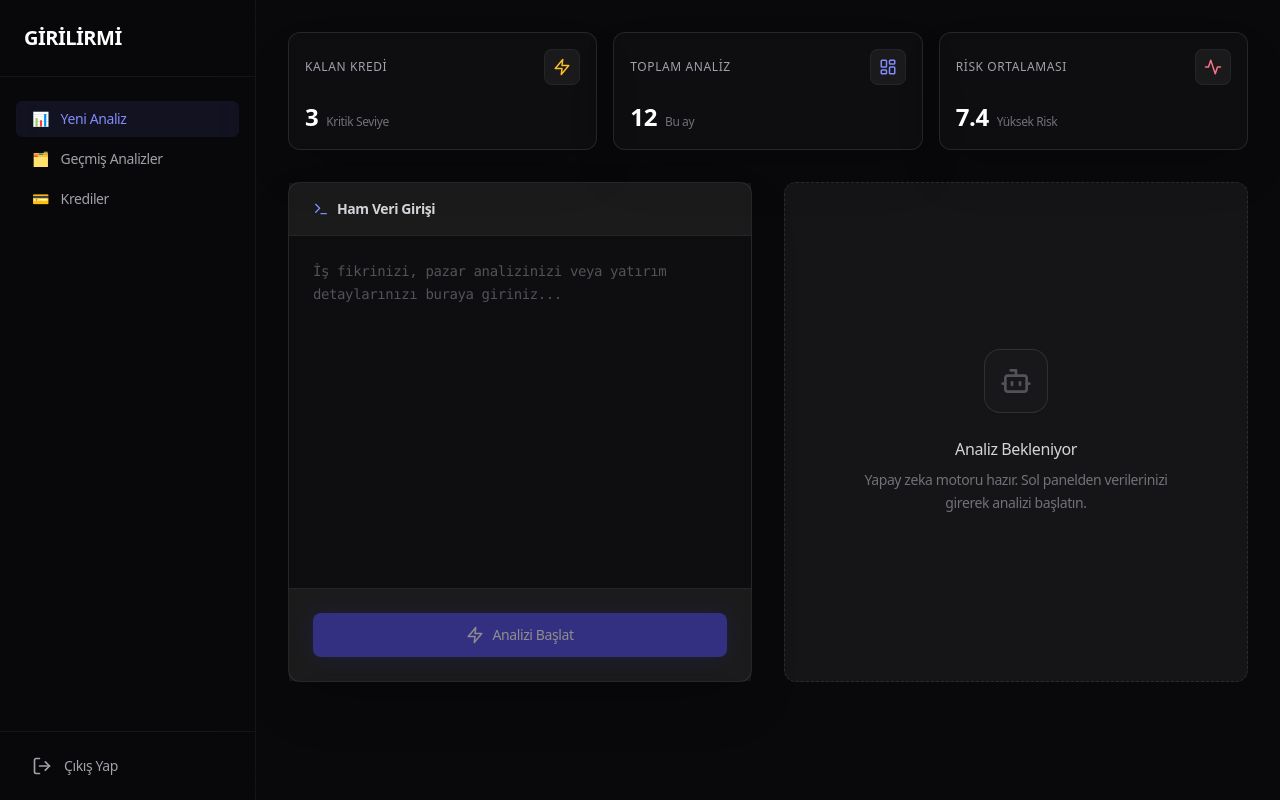
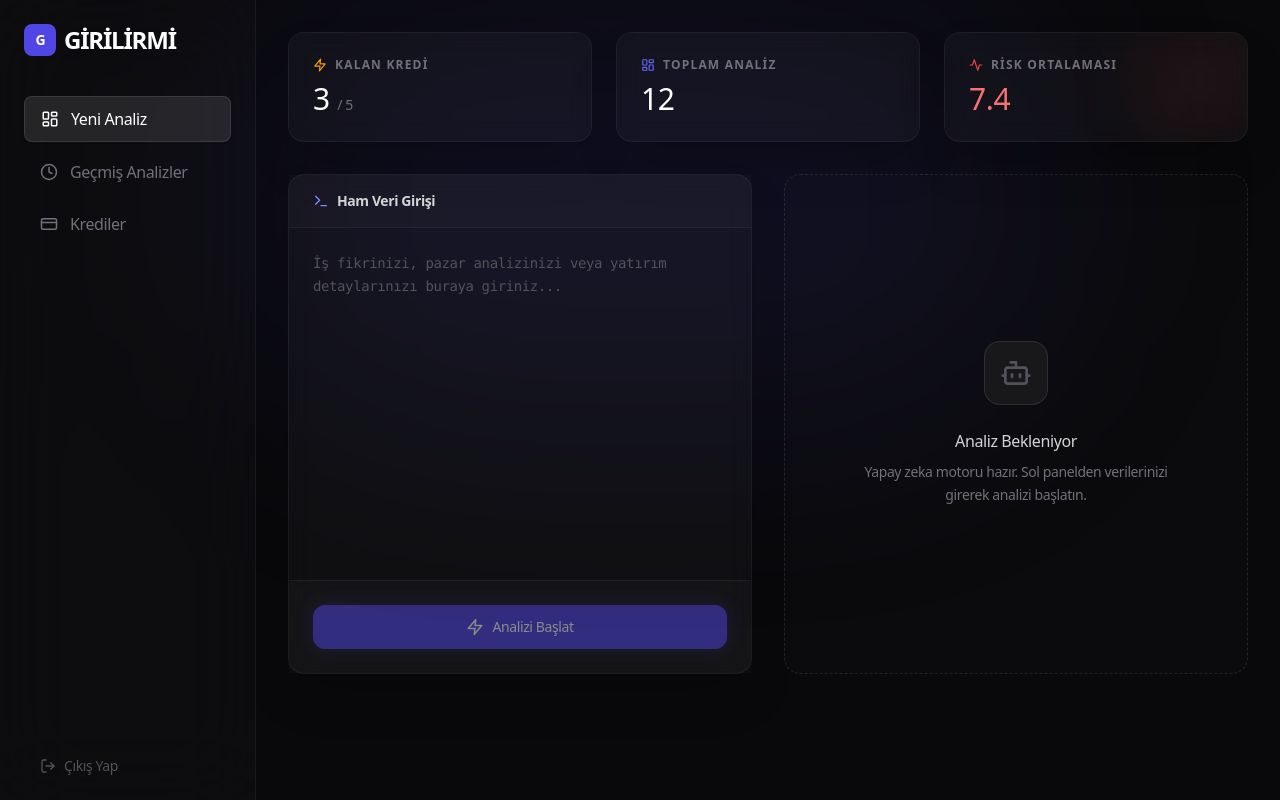
Before and after one commit to girilirmiapp/girilirmi, a Next.js app: page /dashboard in a window 1280 px wide. Built offline with nearby package versions, Linux system fonts and the light colour scheme.

Commit message:
UI Final: Kesin cam efekti ve premium dark mode eklendi

```diff
--- a/app/dashboard/page.tsx
+++ b/app/dashboard/page.tsx
@@ -1,13 +1,13 @@
 'use client';
 
-import { useState, useEffect } from 'react';
+import React, { useState, useEffect } from 'react';
 import {
   Zap, Activity, ShieldCheck, FileText, Bot, Loader2, LayoutDashboard, Radar, Terminal, ArrowRight, BarChart2,
   Clock, Settings, CreditCard, LogOut, ChevronRight
 } from 'lucide-react';
 import { toast } from 'sonner';
 
-export default function Page() {
+export default function Dashboard() {
   const [mounted, setMounted] = useState(false);
 
   useEffect(() => {
@@ -17,87 +17,63 @@ export default function Page() {
   if (!mounted) return null;
 
   return (
-    <div className="flex h-screen bg-[#09090b] text-zinc-300 font-sans selection:bg-indigo-500/30 overflow-hidden antialiased tracking-tight">
-      {/* Sidebar */}
-      <Sidebar />
+    <div className="flex h-screen bg-[#09090b] text-zinc-300 font-sans selection:bg-indigo-500/30 overflow-hidden antialiased tracking-tight relative">
 
-      {/* Main Content */}
-      <main className="flex-1 flex flex-col overflow-hidden relative bg-[#09090b]">
-        <div className="absolute inset-0 bg-[#09090b] bg-[radial-gradient(ellipse_at_top,_var(--tw-gradient-stops))] from-zinc-900/20 via-[#09090b] to-[#09090b] -z-10"></div>
+      {/* Subtle Background Glow */}
+      <div className="absolute top-0 left-1/2 -translate-x-1/2 w-[800px] h-[400px] bg-indigo-600/10 blur-[120px] rounded-full pointer-events-none"></div>
 
-        <div className="flex-1 overflow-y-auto p-8 space-y-8 custom-scrollbar">
-          <StatsGrid />
-          <DataAnalyzer />
+      {/* LEFT SIDEBAR - GLASSMORPHISM */}
+      <aside className="w-64 flex-shrink-0 border-r border-white/5 bg-white/[0.02] backdrop-blur-2xl flex flex-col p-6 z-10 hidden lg:flex">
+        <div className="text-2xl font-black tracking-tighter mb-10 text-white flex items-center gap-2">
+          <div className="w-8 h-8 rounded-lg bg-indigo-600 flex items-center justify-center text-sm">G</div>
+          GİRİLİRMİ
         </div>
-      </main>
+        <nav className="flex flex-col gap-2">
+          <div className="bg-white/10 text-white font-medium px-4 py-2.5 rounded-lg border border-white/10 shadow-sm transition-all cursor-pointer flex items-center gap-3">
+            <LayoutDashboard size={18} /> Yeni Analiz
           </div>
-  );
-}
+          <div className="text-zinc-500 hover:text-zinc-300 hover:bg-white/5 px-4 py-2.5 rounded-lg transition-all cursor-pointer flex items-center gap-3">
+            <Clock size={18} /> Geçmiş Analizler
+          </div>
+          <div className="text-zinc-500 hover:text-zinc-300 hover:bg-white/5 px-4 py-2.5 rounded-lg transition-all cursor-pointer flex items-center gap-3">
+            <CreditCard size={18} /> Krediler
+          </div>
+        </nav>
+        <div className="mt-auto text-zinc-600 hover:text-red-400 text-sm font-medium transition-all cursor-pointer px-4 flex items-center gap-2">
+          <LogOut size={16} /> Çıkış Yap
+        </div>
+      </aside>
 
-function Sidebar() {
-  const menuItems = [
-    { icon: '📊', label: 'Yeni Analiz', active: true },
-    { icon: '🗂️', label: 'Geçmiş Analizler' },
-    { icon: '💳', label: 'Krediler' },
-  ];
+      {/* RIGHT MAIN CONTENT */}
+      <main className="flex-1 flex flex-col p-8 overflow-y-auto z-10 custom-scrollbar">
 
-  return (
-    <aside className="w-64 border-r border-white/5 bg-zinc-950/50 backdrop-blur-xl flex flex-col hidden lg:flex flex-shrink-0">
-      <div className="p-6 border-b border-white/5">
-        <div className="flex items-center gap-3">
-          <span className="font-bold text-xl text-white tracking-tight">GİRİLİRMİ</span>
+        {/* STATS ROW */}
+        <div className="grid grid-cols-1 md:grid-cols-3 gap-6 mb-8">
+           <div className="bg-white/[0.03] border border-white/5 rounded-2xl p-6 backdrop-blur-md shadow-2xl">
+              <div className="text-zinc-500 text-xs font-semibold uppercase tracking-widest mb-2 flex items-center gap-2">
+                <Zap size={14} className="text-amber-500" /> Kalan Kredi
+              </div>
+              <div className="text-3xl font-light text-white">3 <span className="text-sm text-zinc-500">/ 5</span></div>
+           </div>
+           <div className="bg-white/[0.03] border border-white/5 rounded-2xl p-6 backdrop-blur-md shadow-2xl">
+              <div className="text-zinc-500 text-xs font-semibold uppercase tracking-widest mb-2 flex items-center gap-2">
+                <LayoutDashboard size={14} className="text-indigo-500" /> Toplam Analiz
+              </div>
+              <div className="text-3xl font-light text-white">12</div>
+           </div>
+           <div className="bg-white/[0.03] border border-white/5 rounded-2xl p-6 backdrop-blur-md shadow-2xl relative overflow-hidden">
+              <div className="absolute right-0 top-0 w-24 h-24 bg-red-500/10 blur-2xl"></div>
+              <div className="text-zinc-500 text-xs font-semibold uppercase tracking-widest mb-2 flex items-center gap-2">
+                <Activity size={14} className="text-red-500" /> Risk Ortalaması
+              </div>
+              <div className="text-3xl font-light text-red-400">7.4</div>
            </div>
         </div>
 
-      <div className="flex-1 py-6 px-4 space-y-1">
-        {menuItems.map((item, index) => (
-          <button
-            key={index}
-            className={`w-full flex items-center gap-3 px-4 py-2 rounded-md text-sm transition-all cursor-pointer ${
-              item.active
-                ? 'bg-indigo-500/10 text-indigo-400 font-medium'
-                : 'text-zinc-400 hover:text-white hover:bg-white/5'
-            }`}
-          >
-            <span>{item.icon}</span>
-            {item.label}
-          </button>
-        ))}
-      </div>
+        {/* DATA ANALYZER COMPONENT INTEGRATION */}
+        <DataAnalyzer />
 
-      <div className="p-4 border-t border-white/5">
-        <button className="w-full flex items-center gap-3 px-4 py-2 rounded-md text-sm font-medium text-zinc-400 hover:bg-white/5 hover:text-white transition-all cursor-pointer">
-          <LogOut size={20} />
-          Çıkış Yap
-        </button>
-      </div>
-    </aside>
-  );
-}
-
-function StatsGrid() {
-  const stats = [
-    { label: 'Kalan Kredi', value: '3', sub: 'Kritik Seviye', icon: <Zap size={18} className="text-amber-400" /> },
-    { label: 'Toplam Analiz', value: '12', sub: 'Bu ay', icon: <LayoutDashboard size={18} className="text-indigo-400" /> },
-    { label: 'Risk Ortalaması', value: '7.4', sub: 'Yüksek Risk', icon: <Activity size={18} className="text-rose-400" /> },
-  ];
-
-  return (
-    <div className="grid grid-cols-1 md:grid-cols-3 gap-4">
-      {stats.map((stat, index) => (
-        <div key={index} className="bg-zinc-900/40 border border-white/10 p-4 rounded-xl shadow-2xl backdrop-blur-sm hover:border-white/20 transition-all duration-300 flex flex-col justify-between group">
-          <div className="flex items-center justify-between mb-4">
-            <span className="text-zinc-400 text-xs font-medium uppercase tracking-wider">{stat.label}</span>
-            <div className="p-2 bg-white/5 rounded-lg border border-white/5 group-hover:bg-white/10 transition-colors">
-              {stat.icon}
-            </div>
-          </div>
-          <div className="flex items-baseline gap-2">
-            <span className="text-2xl font-bold text-white">{stat.value}</span>
-            <span className="text-zinc-500 text-xs">{stat.sub}</span>
-          </div>
-        </div>
-      ))}
+      </main>
     </div>
   );
 }
@@ -149,8 +125,8 @@ function DataAnalyzer() {
     <div className="grid grid-cols-1 lg:grid-cols-2 gap-8 min-h-[500px]">
       {/* Input Section */}
       <div className="flex flex-col">
-        <div className="bg-zinc-900/40 rounded-xl border border-white/10 flex flex-col h-full shadow-2xl backdrop-blur-sm hover:border-white/20 transition-all duration-300">
-          <div className="px-6 py-4 border-b border-white/5 flex items-center justify-between bg-white/5">
+        <div className="bg-white/[0.03] border border-white/5 rounded-2xl flex flex-col h-full shadow-2xl backdrop-blur-md hover:border-white/10 transition-all duration-300">
+          <div className="px-6 py-4 border-b border-white/5 flex items-center justify-between bg-white/[0.02]">
             <h2 className="text-sm font-semibold text-zinc-300 flex items-center gap-2">
               <Terminal size={16} className="text-indigo-400" />
               Ham Veri Girişi
@@ -164,11 +140,11 @@ function DataAnalyzer() {
               className="w-full h-[300px] lg:h-full bg-transparent border-none text-sm text-zinc-300 focus:ring-0 outline-none resize-none placeholder:text-zinc-600 leading-relaxed font-mono"
             />
           </div>
-          <div className="p-6 border-t border-white/5 bg-white/5">
+          <div className="p-6 border-t border-white/5 bg-white/[0.02]">
             <button
               onClick={analyze}
               disabled={!data.trim() || loading}
-              className="w-full bg-indigo-600 hover:bg-indigo-500 text-white disabled:opacity-50 disabled:cursor-not-allowed py-3 px-4 rounded-lg text-sm font-medium flex items-center justify-center gap-2 transition-all shadow-[0_0_20px_rgba(79,70,229,0.3)] active:scale-[0.98]"
+              className="w-full bg-indigo-600 hover:bg-indigo-500 text-white disabled:opacity-50 disabled:cursor-not-allowed py-3 px-4 rounded-xl text-sm font-medium flex items-center justify-center gap-2 transition-all shadow-[0_0_20px_rgba(79,70,229,0.3)] active:scale-[0.98]"
             >
               {loading ? <Loader2 className="animate-spin" size={18} /> : <Zap size={18} />}
               {loading ? 'Yapay Zeka Analiz Ediyor...' : 'Analizi Başlat'}
@@ -182,7 +158,7 @@ function DataAnalyzer() {
         {result ? (
           <div className="space-y-6 animate-in fade-in slide-in-from-bottom-4 duration-500 h-full overflow-y-auto custom-scrollbar pr-2">
             {/* Verdict Card */}
-            <div className="bg-zinc-900/40 rounded-xl border border-white/10 p-6 flex items-center justify-between shadow-2xl backdrop-blur-sm hover:border-white/20 transition-all duration-300 relative overflow-hidden group">
+            <div className="bg-white/[0.03] border border-white/5 rounded-2xl p-6 flex items-center justify-between shadow-2xl backdrop-blur-md hover:border-white/10 transition-all duration-300 relative overflow-hidden group">
               <div className={`absolute inset-0 opacity-5 transition-colors duration-500 ${
                 result.verdict === 'GİRİLİR' ? 'bg-emerald-500' : 'bg-rose-500'
               }`}></div>
@@ -213,7 +189,7 @@ function DataAnalyzer() {
 
             {/* Market Saturation Grid */}
             <div className="grid grid-cols-1 sm:grid-cols-2 gap-4">
-               <div className="bg-zinc-900/40 rounded-xl border border-white/10 p-5 shadow-2xl backdrop-blur-sm hover:border-white/20 transition-all duration-300">
+               <div className="bg-white/[0.03] border border-white/5 rounded-2xl p-5 shadow-2xl backdrop-blur-md hover:border-white/10 transition-all duration-300">
                   <div className="flex items-center gap-2 mb-3">
                     <BarChart2 size={16} className="text-zinc-400" />
                     <h3 className="text-xs font-semibold text-zinc-400 uppercase tracking-wide">Pazar Doygunluğu</h3>
@@ -226,7 +202,7 @@ function DataAnalyzer() {
                   </div>
                </div>
 
-               <div className="bg-zinc-900/40 rounded-xl border border-white/10 p-5 shadow-2xl backdrop-blur-sm hover:border-white/20 transition-all duration-300">
+               <div className="bg-white/[0.03] border border-white/5 rounded-2xl p-5 shadow-2xl backdrop-blur-md hover:border-white/10 transition-all duration-300">
                   <div className="flex items-center gap-2 mb-3">
                     <Radar size={16} className="text-zinc-400" />
                     <h3 className="text-xs font-semibold text-zinc-400 uppercase tracking-wide">Rekabet Radarı</h3>
@@ -246,7 +222,7 @@ function DataAnalyzer() {
               />
 
               {result.case_study && (
-                <div className="bg-zinc-900/40 rounded-xl border border-indigo-500/20 p-6 shadow-2xl backdrop-blur-sm hover:border-indigo-500/40 transition-colors relative overflow-hidden">
+                <div className="bg-white/[0.03] rounded-2xl border border-indigo-500/20 p-6 shadow-2xl backdrop-blur-md hover:border-indigo-500/40 transition-colors relative overflow-hidden">
                   <div className="absolute inset-0 bg-indigo-500/5 pointer-events-none"></div>
                   <div className="flex items-center gap-2 mb-4 relative z-10">
                     <div className="p-1.5 bg-indigo-500/20 rounded-lg">
@@ -274,7 +250,7 @@ function DataAnalyzer() {
 
           </div>
         ) : (
-          <div className="h-full rounded-xl border border-dashed border-white/10 bg-white/5 flex flex-col items-center justify-center text-center p-12">
+          <div className="h-full rounded-2xl border border-dashed border-white/10 bg-white/[0.01] flex flex-col items-center justify-center text-center p-12">
             <div className="w-16 h-16 rounded-2xl bg-zinc-900 border border-white/10 flex items-center justify-center mb-6 shadow-sm">
                <Bot size={32} className="text-zinc-600" />
             </div>
@@ -291,7 +267,7 @@ function DataAnalyzer() {
 
 function ResultCard({ title, icon, content }: { title: string, icon: React.ReactNode, content: string }) {
   return (
-    <div className="bg-zinc-900/40 rounded-xl border border-white/10 p-6 shadow-2xl backdrop-blur-sm hover:border-white/20 transition-all duration-300">
+    <div className="bg-white/[0.03] rounded-2xl border border-white/5 p-6 shadow-2xl backdrop-blur-md hover:border-white/10 transition-all duration-300">
       <div className="flex items-center gap-2 mb-4">
         {icon}
         <h3 className="text-sm font-semibold text-zinc-300">{title}</h3>
```
Lines whose indentation alone changed are shown as unchanged.
